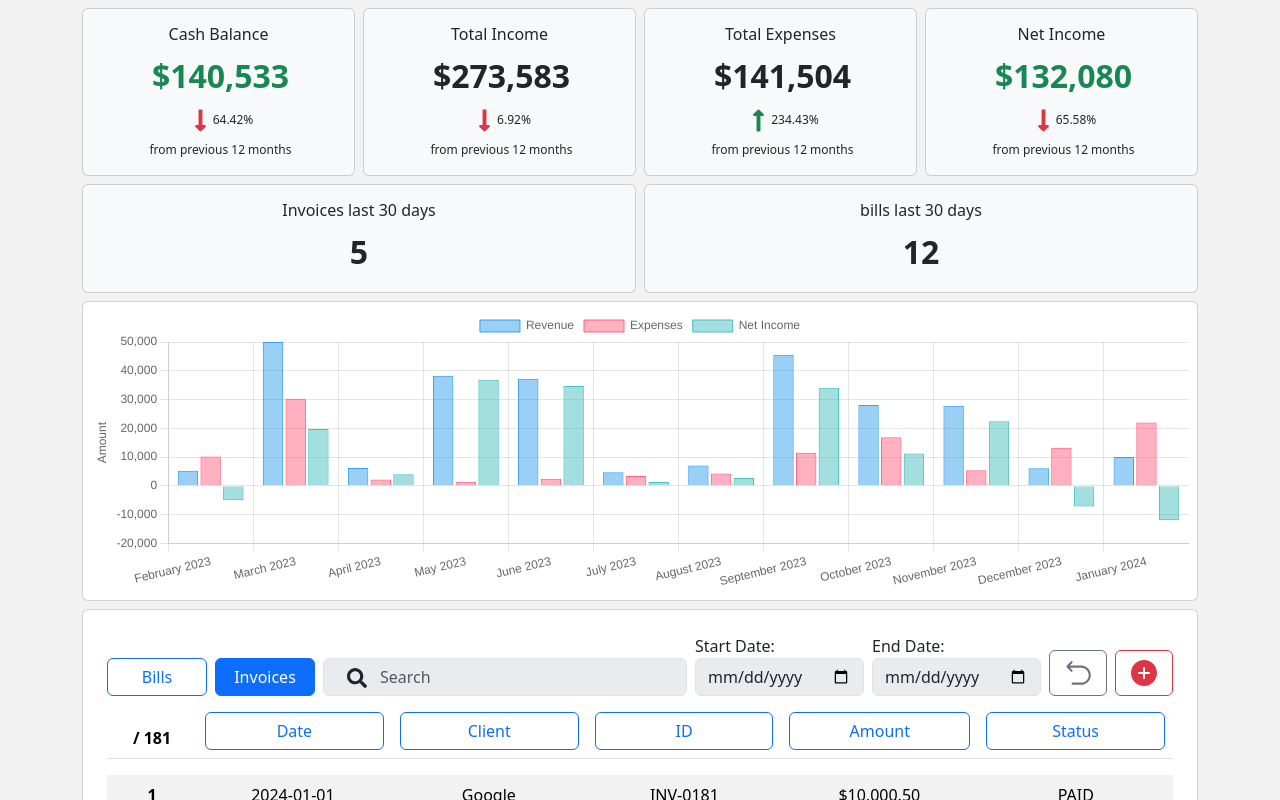
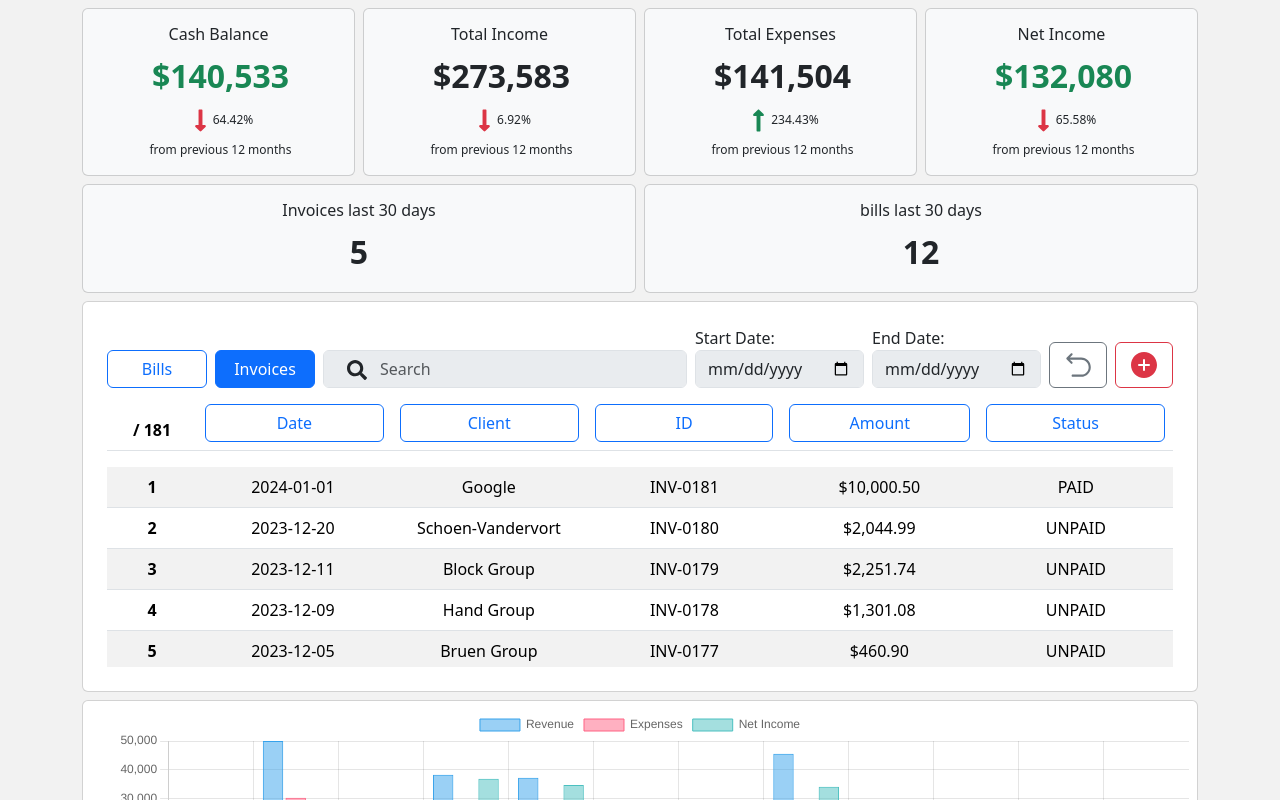
Before and after one commit to jonjon81/financial-tracker-react, a React (Vite) app: page / in a window 1280 px wide. Shown: the top 800 px of the page. Built offline with nearby package versions, Linux system fonts and the light colour scheme.

Commit message:
move component order

```diff
--- a/src/App.tsx
+++ b/src/App.tsx
@@ -28,8 +28,8 @@ const App: React.FC = () => {
       ) : (
         <div className="dashboard">
           <SummaryWidget />
+          <InvoicesWidget transactions={transactionState.transactions} />
           <BarChart />
-          <InvoicesWidget transactions={transactionState.transactions} />
         </div>
       )}
     </div>
```
